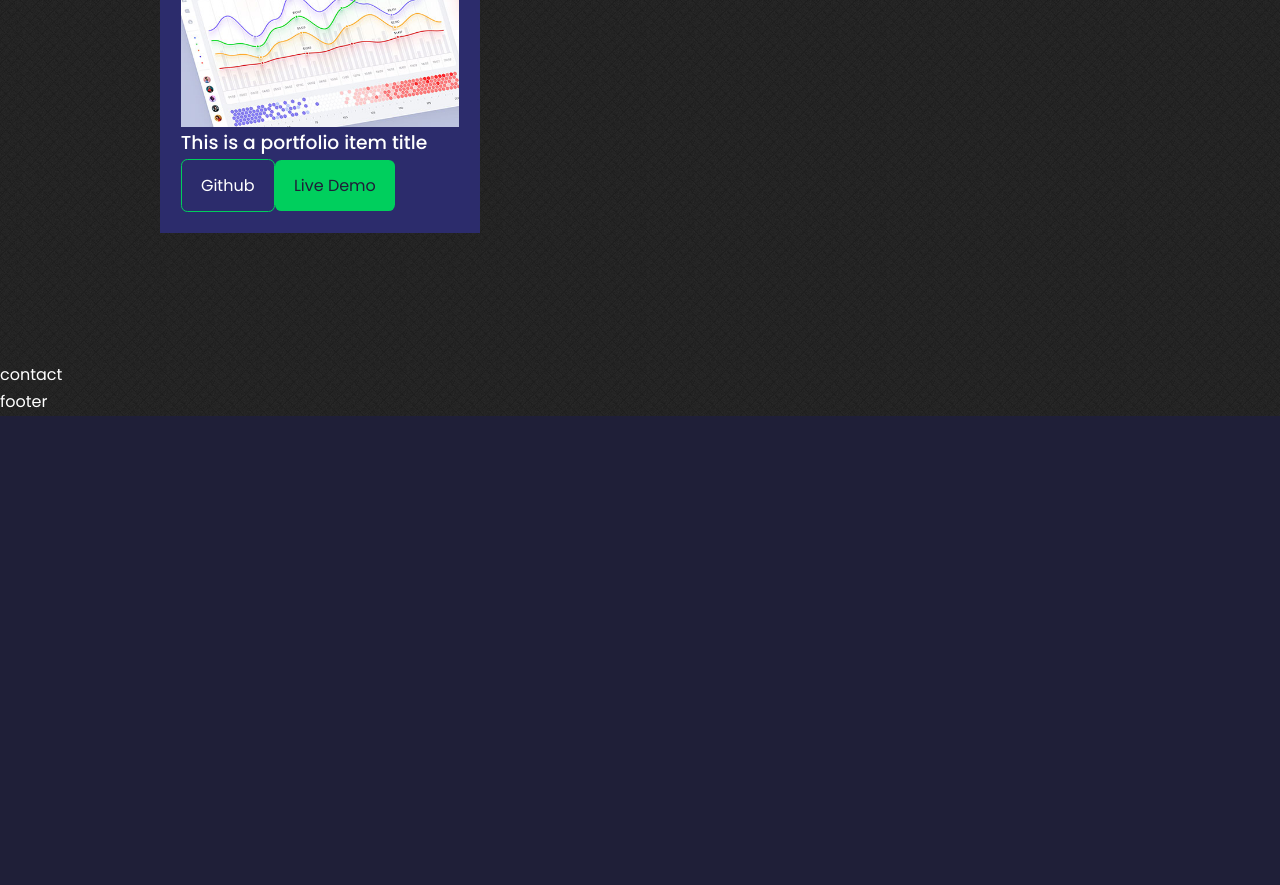
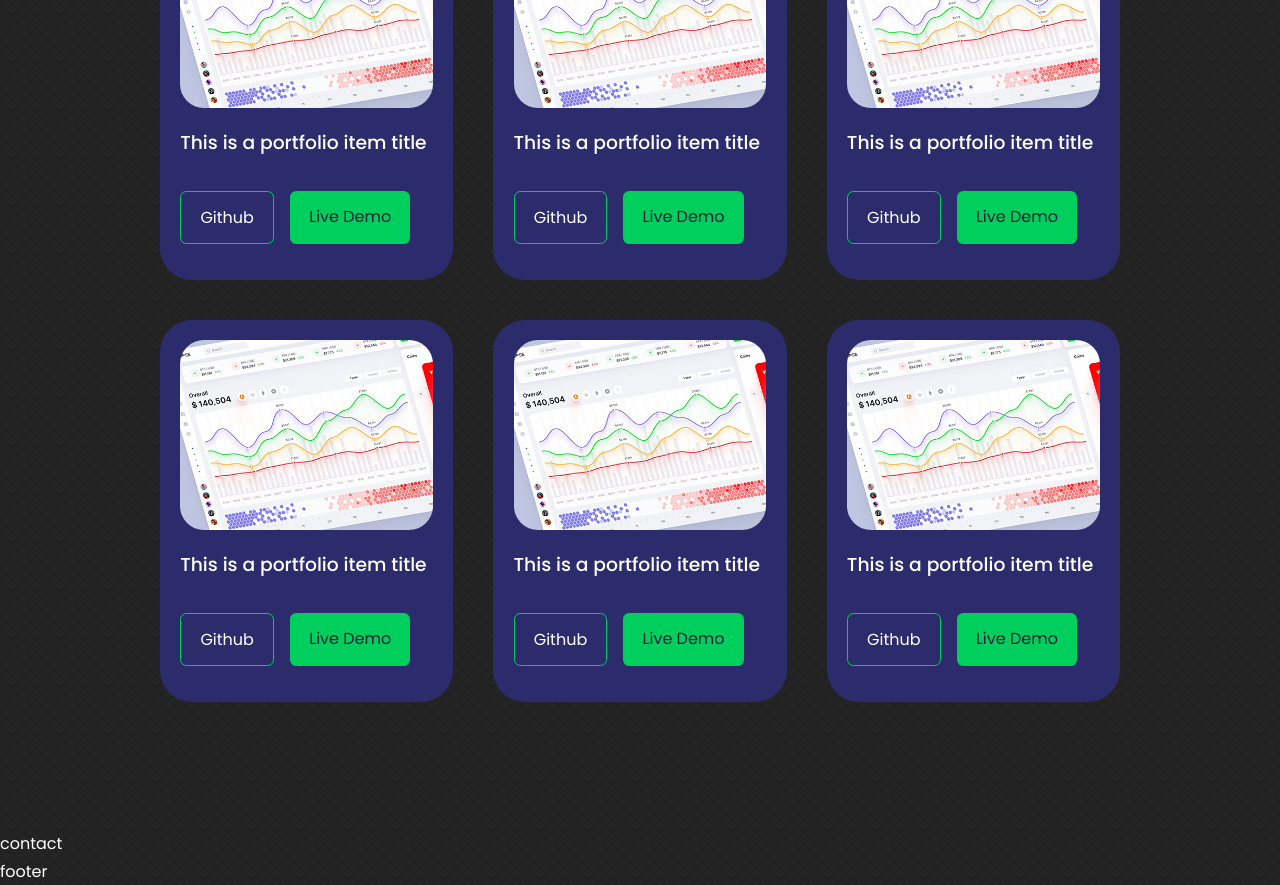
Before and after one commit to nomayen31/Nomayen_portfolio, a React (Create React App) app: page / in a window 1280 px wide. Shown: the part 2540-3425 px from the top of the page. Before the commit the page ends 2956 px from the top, so only its background shows below. Built offline with nearby package versions, Linux system fonts and the light colour scheme.

Commit message:
portfolio style 1

```diff
--- a/src/components/portfolio/Portfolio.css
+++ b/src/components/portfolio/Portfolio.css
@@ -1,11 +1,49 @@
 .portfolio__container{
     display: grid;
     grid-template-columns: repeat(3, 1fr);
-    gap: 2.5;
+    gap: 2.5rem;
 }
 
 .portfolio__item{
 
     background: var(--color-bg-variant);
-    padding: 1.3rem;
+    padding: 1.2rem;
+    border-radius: 2rem;
+    border: 1px solid transparent;
+    transition: var(--transition);
 }
+
+.portfolio__item:hover{
+    border-color: var(--color-primary-variant);
+    background: transparent;
+}
+
+.portfolio__item-image{
+    border-radius: 1.5rem;
+    overflow: hidden;
+}
+.portfolio__item h3{
+    margin: 1.2rem 0 2rem;
+}
+
+.portfolio__item-cta{
+    display: flex;
+    gap: 1rem;
+    margin-bottom: 1rem;
+}
+
+
+
+@media screen and (max-width:1024px) {
+   .portfolio__container{
+    grid-template-columns: 1fr,1fr;
+    gap: 1.2rem;
+   }
+ }
+
+ @media screen and (max-width:600px) {
+.portfolio__container{
+    grid-template-columns: 1fr;
+    gap: 1rem;
+}
+ }
--- a/src/components/portfolio/Portfolio.js
+++ b/src/components/portfolio/Portfolio.js
@@ -19,8 +19,60 @@ const Portfolio = () => {
                         <img src={IMG1} alt="porject"></img>
                     </div>
                         <h3>This is a portfolio item title</h3>
+                        <div className='portfolio__item-cta'>
                         <a href='http://github.com' className='btn'>Github</a>
                         <a href='http://github.com' className='btn btn-primary' target='_blank'>Live Demo</a>
+                        </div>
+                </article>
+                <article className='portfolio__item'>
+                    <div className='portfolio__item-image'>
+                        <img src={IMG1} alt="porject"></img>
+                    </div>
+                        <h3>This is a portfolio item title</h3>
+                        <div className='portfolio__item-cta'>
+                        <a href='http://github.com' className='btn'>Github</a>
+                        <a href='http://github.com' className='btn btn-primary' target='_blank'>Live Demo</a>
+                        </div>
+                </article>
+                <article className='portfolio__item'>
+                    <div className='portfolio__item-image'>
+                        <img src={IMG1} alt="porject"></img>
+                    </div>
+                        <h3>This is a portfolio item title</h3>
+                        <div className='portfolio__item-cta'>
+                        <a href='http://github.com' className='btn'>Github</a>
+                        <a href='http://github.com' className='btn btn-primary' target='_blank'>Live Demo</a>
+                        </div>
+                </article>
+                <article className='portfolio__item'>
+                    <div className='portfolio__item-image'>
+                        <img src={IMG1} alt="porject"></img>
+                    </div>
+                        <h3>This is a portfolio item title</h3>
+                        <div className='portfolio__item-cta'>
+                        <a href='http://github.com' className='btn'>Github</a>
+                        <a href='http://github.com' className='btn btn-primary' target='_blank'>Live Demo</a>
+                        </div>
+                </article>
+                <article className='portfolio__item'>
+                    <div className='portfolio__item-image'>
+                        <img src={IMG1} alt="porject"></img>
+                    </div>
+                        <h3>This is a portfolio item title</h3>
+                        <div className='portfolio__item-cta'>
+                        <a href='http://github.com' className='btn'>Github</a>
+                        <a href='http://github.com' className='btn btn-primary' target='_blank'>Live Demo</a>
+                        </div>
+                </article>
+                <article className='portfolio__item'>
+                    <div className='portfolio__item-image'>
+                        <img src={IMG1} alt="porject"></img>
+                    </div>
+                        <h3>This is a portfolio item title</h3>
+                        <div className='portfolio__item-cta'>
+                        <a href='http://github.com' className='btn'>Github</a>
+                        <a href='http://github.com' className='btn btn-primary' target='_blank'>Live Demo</a>
+                        </div>
                 </article>
             </div>
         </section>
```
